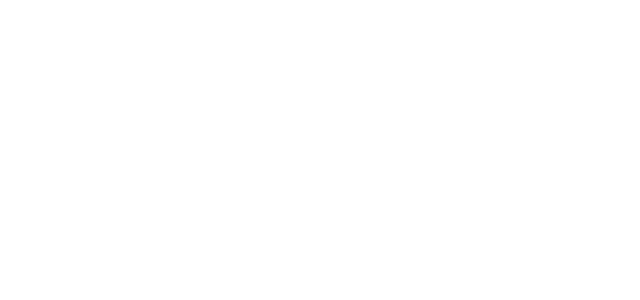
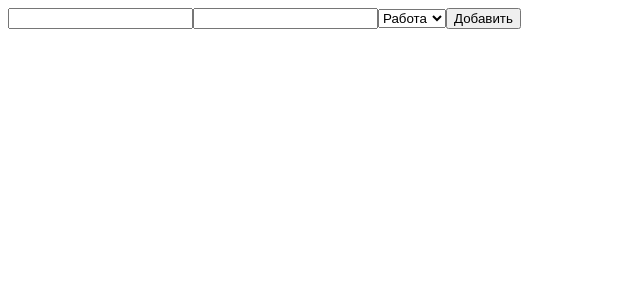
Before and after one commit to twez0/NotesApp, a React (Vite) app: page / in a window 1280 px wide. Shown: the top 300 px of the page, without its empty margins (0-640 px from the left). Built offline with nearby package versions, Linux system fonts and the light colour scheme.

Commit message:
Adding notes

```diff
--- a/src/App.tsx
+++ b/src/App.tsx
@@ -1,5 +1,17 @@
+import NoteForm from './components/NoteForm/NoteForm.tsx';
+import useLocalStorage from './hooks/useLocalStorage.ts';
+import { type Note } from './types/note.types.ts';
+
 function App() {
-    return <></>;
+    const [notes, setNotes] = useLocalStorage<Note[]>('notes', []);
+
+    return (
+        <>
+            <NoteForm
+                onAdd={newNote => setNotes(prev => [...prev, newNote])}
+            ></NoteForm>
+        </>
+    );
 }
 
 export default App;
--- /dev/null
+++ b/src/components/NoteForm/NoteForm.tsx
@@ -0,0 +1,47 @@
+import { useState } from 'react';
+import { type Note } from '../../types/note.types';
+
+interface NoteFormProps {
+    onAdd: (newNote: Note) => void;
+}
+
+const NoteForm = ({ onAdd }: NoteFormProps) => {
+    const [title, setTitle] = useState<string>('');
+    const [text, setText] = useState<string>('');
+    const [category, setCategory] = useState<Note['category']>('Work');
+
+    function addNote() {
+        if (!title.trim() || !text.trim()) {
+            alert('Заполните все поля!');
+            return;
+        }
+
+        const newNote: Note = {
+            id: Date.now(),
+            title: title.trim(),
+            text: text.trim(),
+            date: new Date().toLocaleDateString('ru-RU'),
+            category: category,
+        };
+
+        onAdd(newNote);
+    }
+
+    return (
+        <div>
+            <input value={title} onChange={e => setTitle(e.target.value)} />
+            <input value={text} onChange={e => setText(e.target.value)} />
+            <select
+                value={category}
+                onChange={e => setCategory(e.target.value as Note['category'])}
+            >
+                <option value='Work'>Работа</option>
+                <option value='Personal'>Личное</option>
+                <option value='Study'>Учеба</option>
+            </select>
+            <button onClick={addNote}>Добавить</button>
+        </div>
+    );
+};
+
+export default NoteForm;
--- /dev/null
+++ b/src/hooks/useLocalStorage.ts
@@ -0,0 +1,27 @@
+import { useEffect, useState, type Dispatch, type SetStateAction } from 'react';
+
+function useLocalStorage<T>(
+    key: string,
+    initialValue: T,
+): [T, Dispatch<SetStateAction<T>>] {
+    const [value, setValue] = useState(() => {
+        try {
+            const saved = localStorage.getItem(key);
+            if (saved !== null) {
+                return JSON.parse(saved);
+            }
+            return initialValue;
+        } catch (error) {
+            console.error('Ошибка при чтении из localStorage', error);
+            return initialValue;
+        }
+    });
+
+    useEffect(() => {
+        localStorage.setItem(key, JSON.stringify(value));
+    }, [key, value]);
+
+    return [value, setValue];
+}
+
+export default useLocalStorage;
--- /dev/null
+++ b/src/types/note.types.ts
@@ -0,0 +1,9 @@
+export interface Note {
+    id: number;
+    title: string;
+    text: string;
+    date: string;
+    category: 'Study' | 'Personal' | 'Work';
+}
+
+export type CreateNoteInput = Omit<Note, 'id' | 'date'>;
```
Also changed, not shown: src/components/NoteForm/NoteForm.scss (added), src/components/NoteItem/NoteItem.scss (added), src/components/NoteItem/NoteItem.tsx (added).
